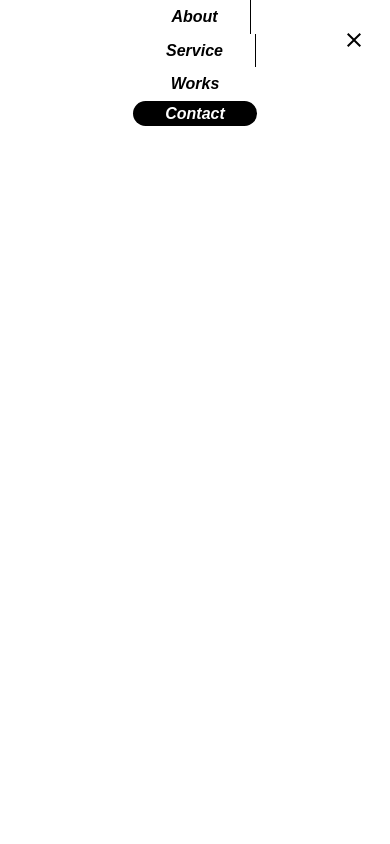
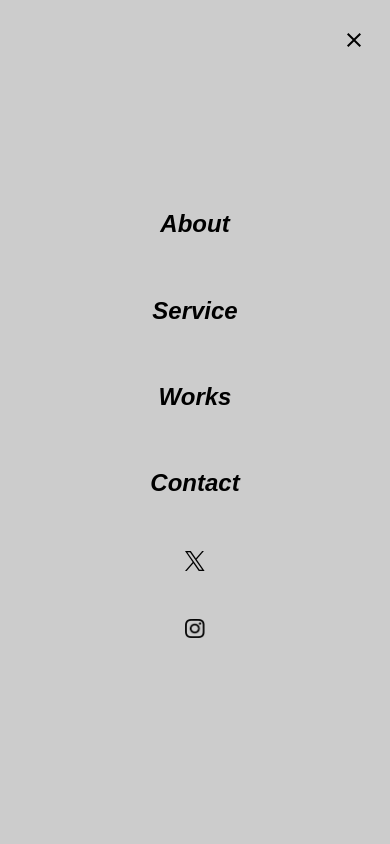
Before and after one commit to RYO-KWT/portfolio-coding, a plain HTML site: page RyoKawata_portfolio/index.html in a window 390 px wide. Both pictures are taken after a click on the element 354 px from the left and 40 px from the top of the page. Shown: the top 844 px of the page. Drawn offline with nearby package versions, Linux system fonts and the light colour scheme; a web font is replaced by a local one.

Commit message:
7/12 再提出

```diff
--- a/RyoKawata_portfolio/css/style.css
+++ b/RyoKawata_portfolio/css/style.css
@@ -82,7 +82,7 @@ img {
 }
 
 .menu li {
-    padding: 4px 32px;
+    padding: 0px 32px;
     border-right: 1px solid #000;
 }
 
@@ -94,7 +94,18 @@ img {
     border-right: none;
     padding: 0;
 }
-
+.menu li:nth-child(5) {
+    border-right: none;
+}
+.menu li:nth-child(6) {
+    border-right: none;
+}
+.sns-icon {
+    width: 20px;
+    height: 20px;
+    line-height: 1px;
+    display: none;
+}
 @media screen and (max-width:767px) {
     .burger {
         width: 40px;
@@ -103,36 +114,54 @@ img {
         background-size: 24px;
         background-position: center;
         background-repeat: no-repeat;
-        margin-left: 32px;
+        border-radius: 4px;
         cursor: pointer;
         position: relative;
         z-index: 200;
     }
 
     .burger:hover {
-        background-color: #BBB;
-        opacity: 0.5;
+        background-color: #DDD;
     }
 
-    .menu {
-        flex-direction: column;
-        width: 100vw;
-        height: 100vh;
-        background-color: #fff;
-        position: fixed;
-        top: 0;
-        left: 0;
-        z-index: 100;
-        display: none;
+    .menu.open {
+        display: flex;
+    }
+    .sns-icon.open {
+        display: flex;
     }
 
     .burger.open {
         background-image: url(../images/close.svg);
     }
 
-    .menu.open {
-        display: flex;
+    .menu {
+        display: none;
+        width: 100%;
+        height: 100%;
+        background-color: #ccc;
+        position: fixed;
+        top: 0;
+        left: 0;
+        z-index: 100;
+        justify-content: center;
+        align-items: center;
+        flex-direction: column;
+        gap: 3rem;
     }
+    .menu li {
+        padding: 0px;
+        border: none;
+    }
+    .menu .button {
+        color: #000;
+        background: none;
+        padding: 0;
+    }
+    .menu a {
+        font-size: 1.5rem;
+    }
+
 }
 
 /*header↑*/
@@ -440,13 +469,13 @@ input[type="submit"] {
     font-style: normal;
 }
 
-.sns-icon {
+.footer-icon {
     width: 20px;
     height: 20px;
     line-height: 1px;
 }
 
-.sns-icon a {
+.footer-icon a {
     display: block;
 }
 
--- a/RyoKawata_portfolio/index.html
+++ b/RyoKawata_portfolio/index.html
@@ -23,6 +23,8 @@
                             <li><a href="index.html#service">Service</a></li>
                             <li><a href="works.html">Works</a></li>
                             <li><a class="button" href="contact.html">Contact</a></li>
+                            <li class="sns-icon"><a href="#"><img src="images/X-logo.png" alt="x"></a></li>
+                            <li class="sns-icon"><a href="#"><img src="images/Instagram-logo.png" alt="Instagram"></a>
                         </ul>
                         <div class="burger"></div>
                     </nav>
@@ -113,7 +115,6 @@
                     <h2>Works</h2>
                     <h3>制作実績</h3>
                 </div>
-
                 <div class="works-button">
                     <a class="button" href="works.html">もっと見る</a>
                 </div>
@@ -126,8 +127,8 @@
         <small>&copy; 2024 RyoKawata Portfolio.</small>
         <nav>
             <ul class="footer-menu">
-                <li class="sns-icon"><a href="#"><img src="images/footer_icon01.png" alt="X"></a></li>
-                <li class="sns-icon"><a href="#"><img src="images/footer_icon02.png" alt="instagram"></a></li>
+                <li class="footer-icon"><a href="#"><img src="images/X-logo.png" alt="X"></a></li>
+                <li class="footer-icon"><a href="#"><img src="images/Instagram-logo.png" alt="instagram"></a></li>
                 <li><a class="button" href="index.html">Topへ戻る</a></li>
             </ul>
         </nav>
@@ -139,6 +140,7 @@
         $(".burger").click(function () {
             $(".burger").toggleClass("open");
             $(".menu").toggleClass("open");
+            $(".sns-icon").toggleClass("open");
         });
     </script>
 </body>
```
Also changed, not shown: RyoKawata_portfolio/contact.html (+5 -2 lines), RyoKawata_portfolio/works.html (+5 -2 lines), RyoKawata_portfolio/images/Instagram-logo.png (added), RyoKawata_portfolio/images/X-logo.png (added).
